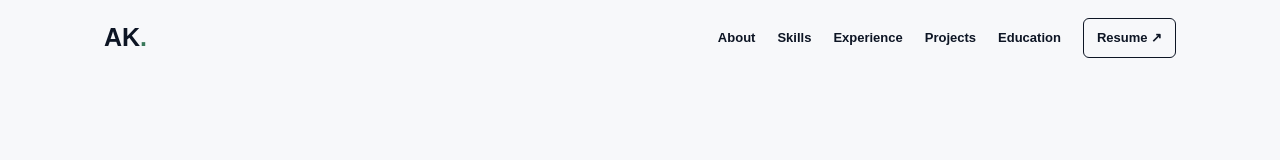
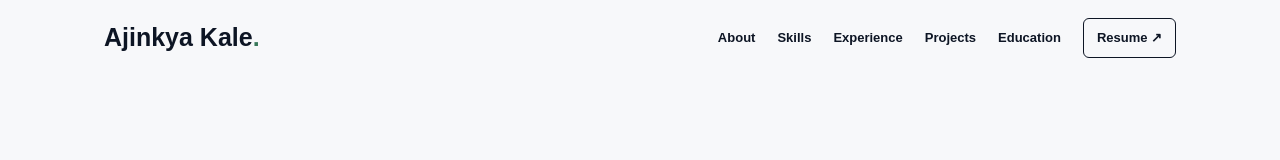
Before and after one commit to Ajinkyakale23/Ajinkyakale23.github.io, a plain HTML site: page index.html in a window 1280 px wide. Shown: the top 160 px of the page. Drawn offline with Linux system fonts and the light colour scheme.

Commit message:
Update header with full name and logo

```diff
--- a/index.html
+++ b/index.html
@@ -1,5 +1,5 @@
 <!doctype html><html lang="en"><head><meta charset="utf-8"><meta name="viewport" content="width=device-width,initial-scale=1"><meta name="description" content="Ajinkya Kale — DevOps Engineer | AWS Cloud | Python Developer"><title>Ajinkya Kale | DevOps & AWS Cloud Engineer</title><link rel="stylesheet" href="style.css"></head><body>
-<header><a class="logo" href="#home">AK<span>.</span></a><nav><a href="#about">About</a><a href="#skills">Skills</a><a href="#experience">Experience</a><a href="#projects">Projects</a><a href="#education">Education</a><a class="resume" href="resume.pdf" target="_blank">Resume ↗</a></nav></header>
+<header><a class="logo" href="#home">Ajinkya Kale<span>.</span></a><nav><a href="#about">About</a><a href="#skills">Skills</a><a href="#experience">Experience</a><a href="#projects">Projects</a><a href="#education">Education</a><a class="resume" href="resume.pdf" target="_blank">Resume ↗</a></nav></header>
 <main>
 <section id="home" class="hero"><div><small>DEVOPS ENGINEER • AWS CLOUD • PYTHON</small><h1>Building reliable<br><i>cloud infrastructure.</i></h1><p class="lead">Aspiring DevOps Engineer with hands-on experience in AWS Cloud, Linux, Terraform, Docker, Jenkins, Ansible, Git, and CI/CD automation.</p><div class="buttons"><a class="btn dark" href="resume.pdf" target="_blank">Download Resume ↓</a><a class="btn light" href="#projects">Explore Projects →</a></div><div class="links"><a href="mailto:kaleajinkya2003@gmail.com">Email</a><a href="https://github.com/Ajinkyakale23" target="_blank">GitHub</a><a href="https://www.linkedin.com/in/ajinkya-kale-95a4a9362" target="_blank">LinkedIn</a></div></div>
 <div class="terminalbox"><p>● Open to DevOps / Cloud opportunities</p><pre>$ whoami
```
